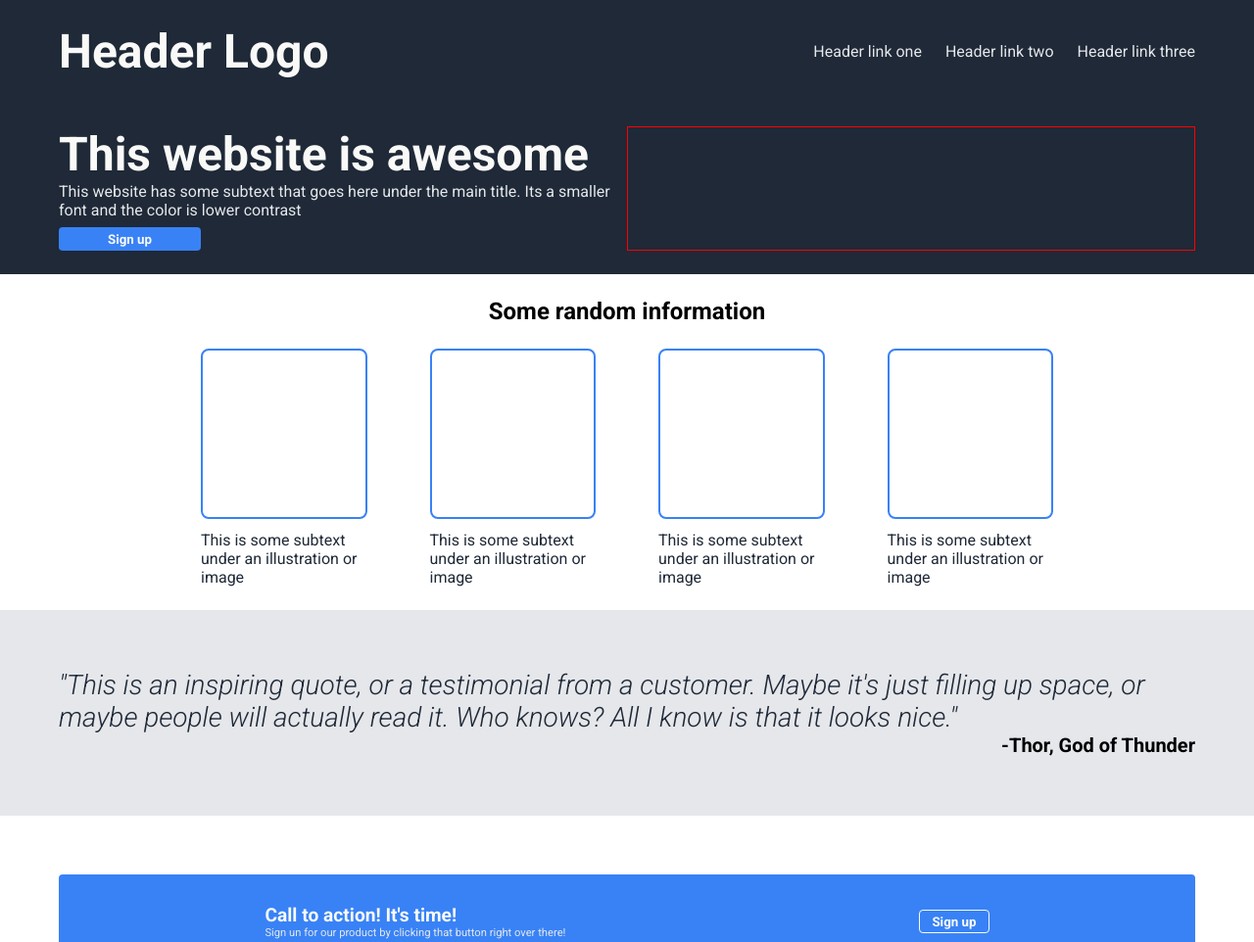
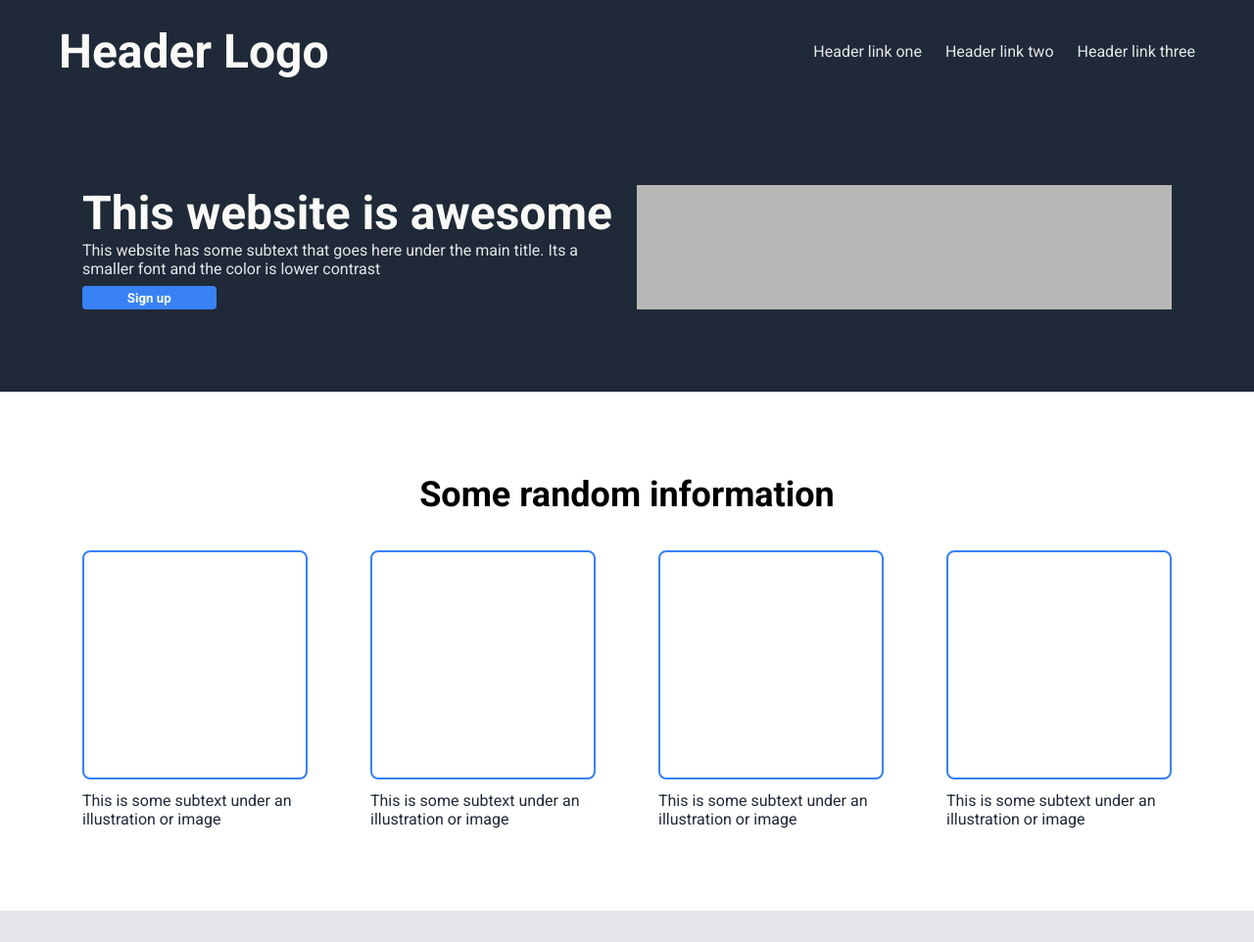
Before and after one commit to TeoMontoya/TOS, a plain HTML site: page landing-page/index.html in a window 1280 px wide. Shown: the top 962 px of the page at 98% size. Drawn offline with Linux system fonts and the light colour scheme.

Commit message:
refinements to the hero img and the second section

```diff
--- a/landing-page/styles.css
+++ b/landing-page/styles.css
@@ -46,8 +46,9 @@ header nav ul li a {
 
  .hero {
     display: flex;
+    gap: 20px;
     background-color: var(--hero-bg-color);
-    padding: 24px 60px;
+    padding: 84px
 }
  .hero .hero-text{
     display: flex;
@@ -67,7 +68,8 @@ header nav ul li a {
  .hero .img-placeholder {
     height: inherit;
     width: 50%;
-    border: solid 1px red;
+    border: none;
+    background-color: rgb(183, 183, 183);
 }
 .hero button {
     background-color: var(--Button-color);
@@ -90,7 +92,14 @@ header nav ul li a {
     display: flex;
     flex-direction: column;
     align-items: center;
-    padding: 24px 60px;
+    padding: 84px
+}
+
+.second-section  h2{
+    font-size: 36px;
+    font-weight: 700;
+    color: var(#1f2937);
+    padding-bottom: 12px;
 }
 
 .cards{
@@ -99,7 +108,7 @@ header nav ul li a {
     justify-content: center;
     gap: 64px;
     margin-top: 24px;
-    width: 75%;
+    width: 100%;
 }
 
 .card {
@@ -133,7 +142,7 @@ header nav ul li a {
 
 .third-section {
     background-color: var(--quote-bg-color);
-    padding: 60px
+    padding: 80px
 }
 
 figure {
@@ -155,7 +164,7 @@ figure {
 }
 
 .fourth-section {
-    padding: 60px 60px;
+    padding: 80px;
 }
 
 .call-to-action {
```
